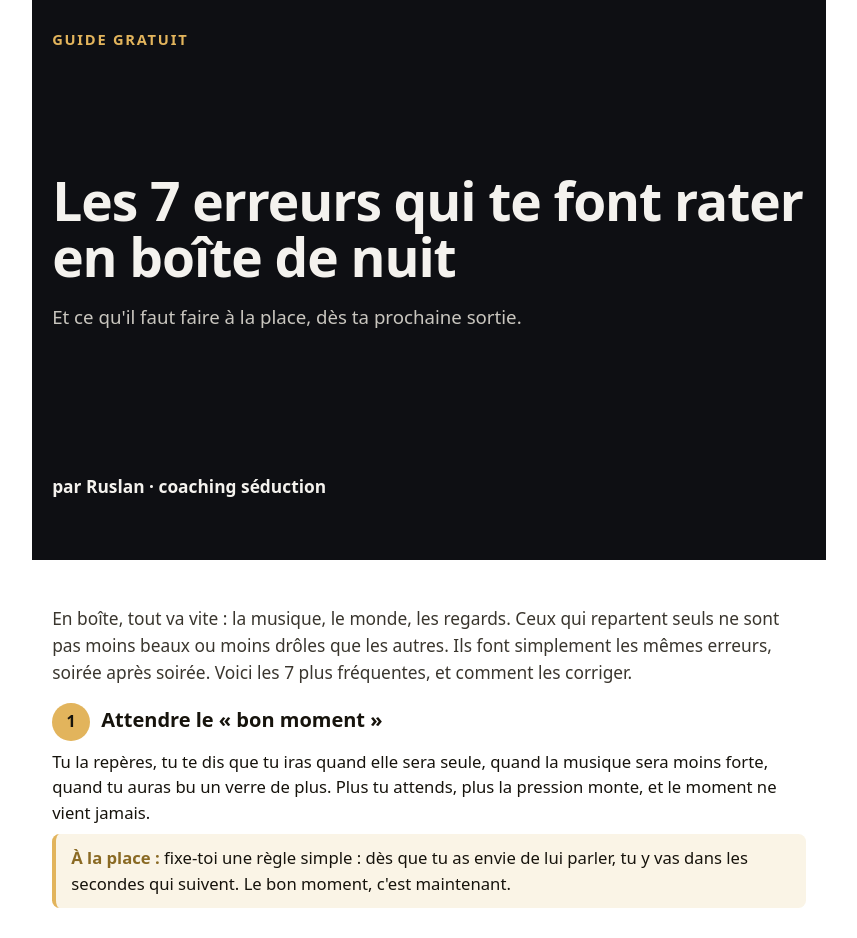
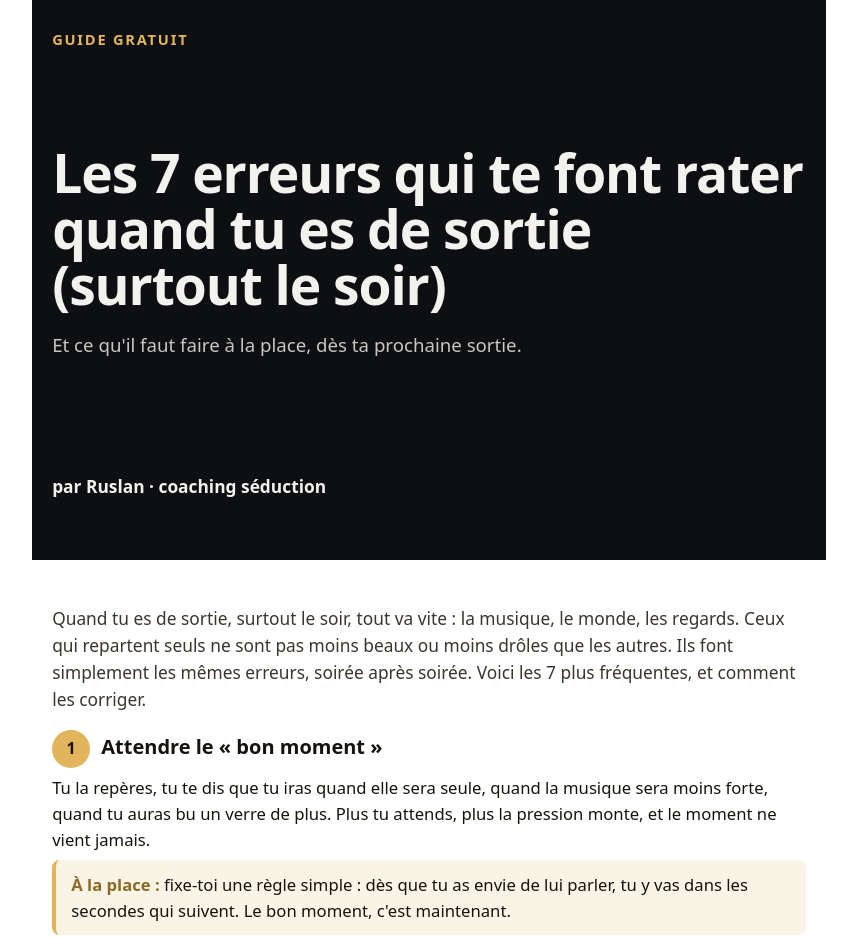
Before and after one commit to Ruslanhein/ruslan-coaching, a plain HTML site: page guide.html in a window 1280 px wide. Shown: the top 938 px of the page, without its empty margins (211-1068 px from the left). Drawn offline with Linux system fonts and the light colour scheme.

Commit message:
Update guide.html

```diff
--- a/guide.html
+++ b/guide.html
@@ -1,5 +1,5 @@
 <!DOCTYPE html>
-<html lang="fr"><head><meta charset="utf-8"><meta name="viewport" content="width=device-width, initial-scale=1"><title>Guide gratuit — Les 7 erreurs qui te font rater en boîte de nuit</title><meta name="robots" content="noindex">
+<html lang="fr"><head><meta charset="utf-8"><meta name="viewport" content="width=device-width, initial-scale=1"><title>Guide gratuit — Les 7 erreurs qui te font rater quand tu es de sortie (surtout le soir)</title><meta name="robots" content="noindex">
 <style>
   @page{size:A4;margin:0}
   *{box-sizing:border-box}
@@ -29,14 +29,14 @@
 <div class="page cover">
   <div class="k">Guide gratuit</div>
   <div>
-    <h1>Les 7 erreurs qui te font rater en boîte de nuit</h1>
+    <h1>Les 7 erreurs qui te font rater quand tu es de sortie (surtout le soir)</h1>
     <p>Et ce qu'il faut faire à la place, dès ta prochaine sortie.</p>
   </div>
   <div class="by">par Ruslan · coaching séduction</div>
 </div>
 
 <div class="page">
-  <p class="intro">En boîte, tout va vite : la musique, le monde, les regards. Ceux qui repartent seuls ne sont pas moins beaux ou moins drôles que les autres. Ils font simplement les mêmes erreurs, soirée après soirée. Voici les 7 plus fréquentes, et comment les corriger.</p>
+  <p class="intro">Quand tu es de sortie, surtout le soir, tout va vite : la musique, le monde, les regards. Ceux qui repartent seuls ne sont pas moins beaux ou moins drôles que les autres. Ils font simplement les mêmes erreurs, soirée après soirée. Voici les 7 plus fréquentes, et comment les corriger.</p>
 
   <div class="err">
     <h3><span class="num">1</span>Attendre le « bon moment »</h3>
```
